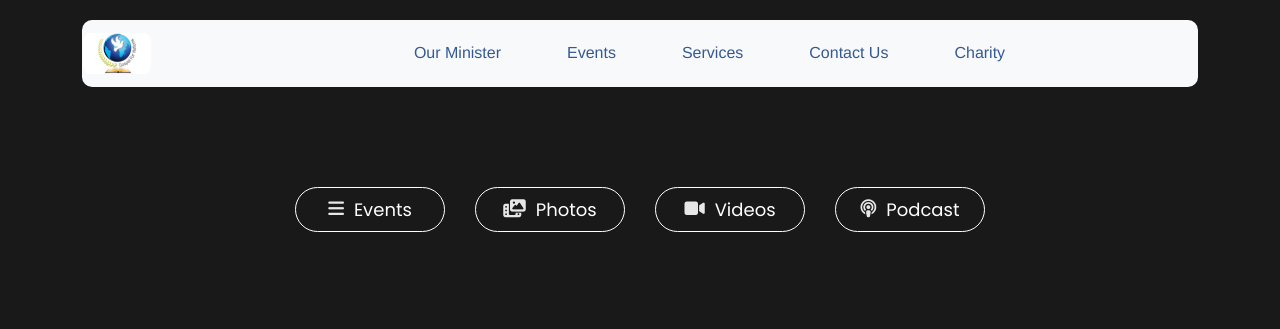
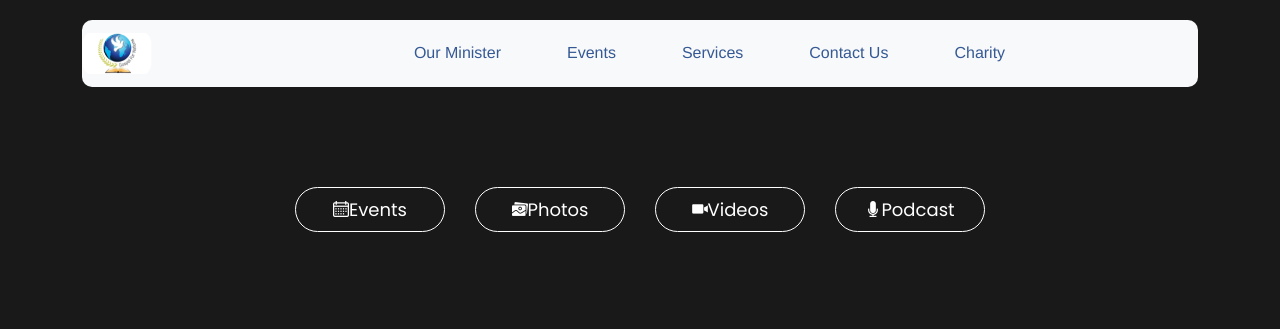
Before and after one commit to vishnuprasad404/gospelfornation, a Django app: page /event/details?id=4 in a window 1280 px wide. Shown: the part 31-360 px from the top of the page. Run offline with Django 4.2, Linux system fonts and the light colour scheme; data comes from the database, SQL or seed files in the repository; some libraries are stand-ins or nearby versions.

Commit message:
event page updated

```diff
--- a/church/static/css/video.css
+++ b/church/static/css/video.css
@@ -1,4 +1,5 @@
 .heading{
+    width: max-content;
     margin-top: 40px;
     display: grid;
     place-items: center;
--- a/home/templates/event-details.html
+++ b/home/templates/event-details.html
@@ -63,16 +63,16 @@
 
       <div class="selection-btns">
         <a href="/events">
-          <button class="selection-btn"> <i class="fas fa-bars"></i> Events</button>
+          <button class="selection-btn"> <img class="evt-icons" src="{% static 'img/calendar (1).png' %}"/> Events</button>
         </a>
         <a href="/photos">
-          <button class="selection-btn"> <i class="fas fa-photo-video"></i> Photos</button>
+          <button class="selection-btn"> <img class="evt-icons"  src="{% static 'img/gallery.png' %}"/>  Photos</button>
         </a>
         <a href="/videos">
-          <button class="selection-btn"> <i class="fas fa-video"></i> Videos</button>
+          <button class="selection-btn"> <img class="evt-icons"  src="{% static 'img/video-camera (1).png' %}"/>  Videos</button>
         </a>
         <a href="/">
-          <button class="selection-btn"> <i class="fas fa-podcast"></i> Podcast</button>
+          <button class="selection-btn"> <img class="evt-icons"  src="{% static 'img/voice.png' %}"/>  Podcast</button>
         </a>
       </div>
       <style>
--- a/static/css/video.css
+++ b/static/css/video.css
@@ -1,4 +1,5 @@
 .heading{
+    width: max-content;
     margin-top: 40px;
     display: grid;
     place-items: center;
```
Also changed, not shown: home/templates/photos.html (+5 -4 lines), home/templates/video_details.html (+4 -12 lines), home/templates/videos.html (+4 -4 lines).
